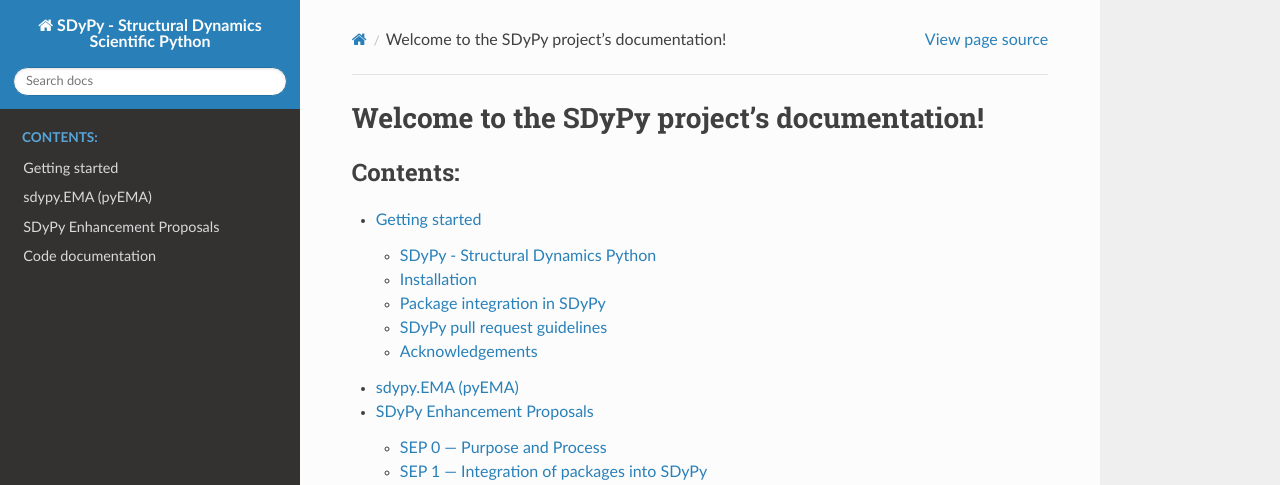
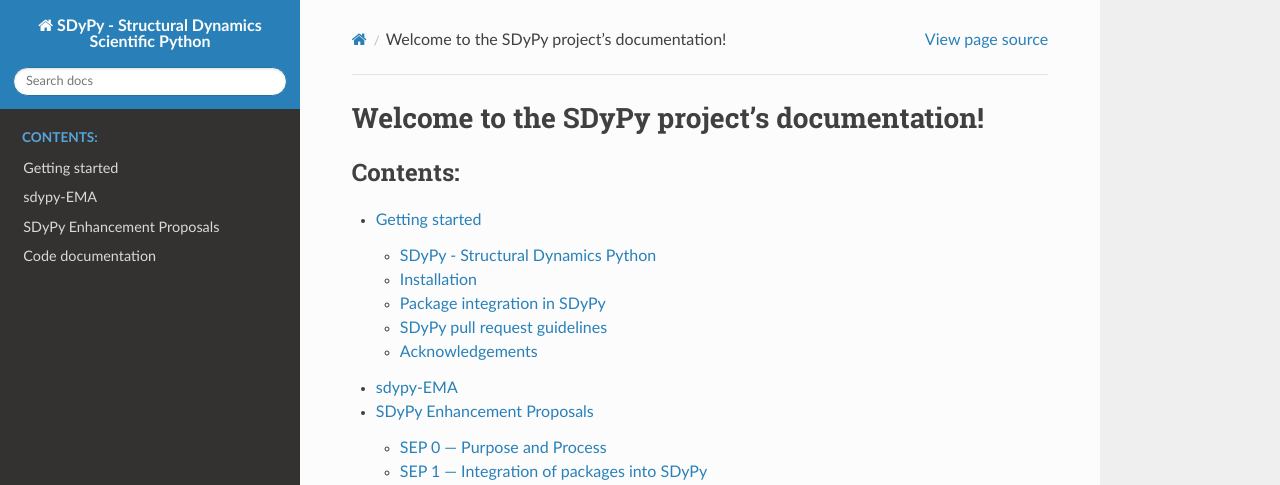
Before and after one commit to sdypy/sdypy, a Sphinx documentation site: the page built from docs/source/index.rst, in a window 1280 px wide and 938 px high. Shown: the top 485 px of the window. Built offline with Sphinx 7.4.7 and the Read the Docs theme 2.0.0, drawn with Linux system fonts in a browser that asks for light colours; pages that are not in the unit, such as notebooks, are missing from menus.

Commit message:
Update docs (sdypy-EMA link)

```diff
--- a/docs/source/index.rst
+++ b/docs/source/index.rst
@@ -11,7 +11,7 @@ Welcome to the SDyPy project's documentation!
    :caption: Contents:
 
    getting_started
-   sdypy.EMA (pyEMA) <https://pyema.readthedocs.io/en/latest/index.html>
+   sdypy-EMA <https://sdypy-ema.readthedocs.io/en/latest/>
    SEPs
    code
 
```
